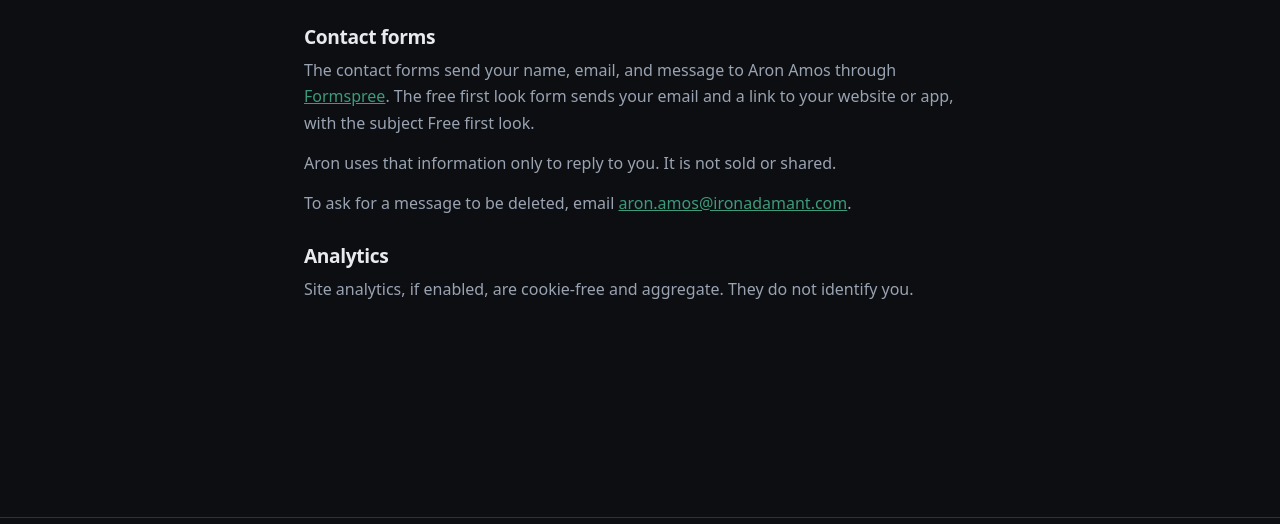
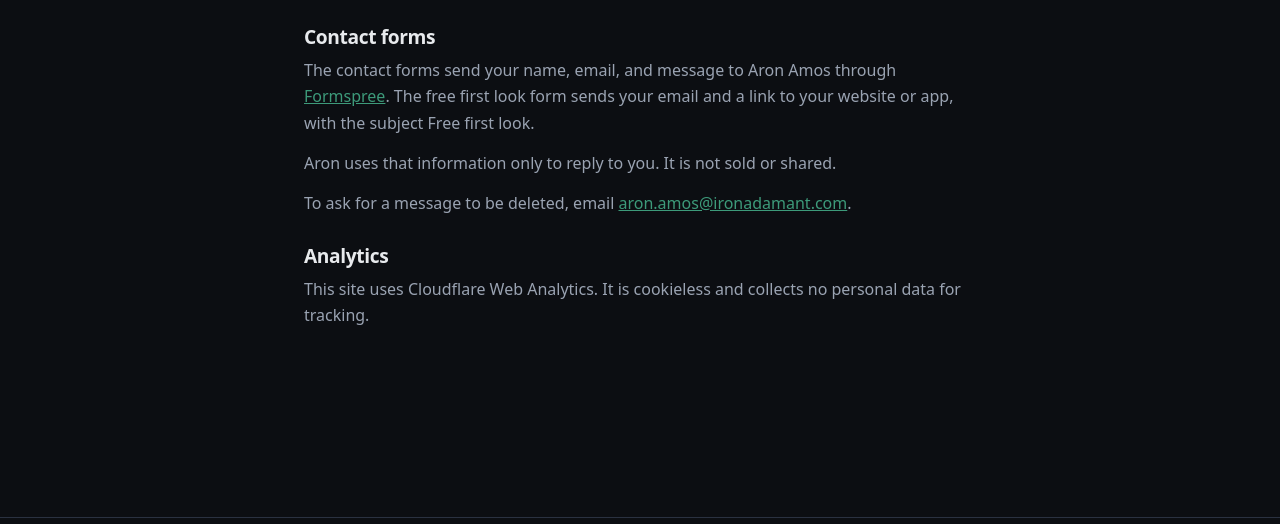
Before and after one commit to IronAdamant/IronAdamant.github.io, a plain HTML site: page privacy.html in a window 1280 px wide. Shown: the part 163-687 px from the top of the page. Drawn offline with Linux system fonts and the light colour scheme.

Commit message:
Turn on Cloudflare Web Analytics. (#12)
Replace the commented beacon with the public site token on every HTML page, and say so in the privacy note.

Co-authored-by: Cursor Agent <cursoragent@cursor.com>
Co-authored-by: Aron Amos <IronAdamant@users.noreply.github.com>

```diff
--- a/privacy.html
+++ b/privacy.html
@@ -140,7 +140,7 @@
             <p>To ask for a message to be deleted, email <a href="mailto:aron.amos@ironadamant.com">aron.amos@ironadamant.com</a>.</p>
 
             <h2>Analytics</h2>
-            <p>Site analytics, if enabled, are cookie-free and aggregate. They do not identify you.</p>
+            <p>This site uses Cloudflare Web Analytics. It is cookieless and collects no personal data for tracking.</p>
         </div>
     </main>
 
@@ -163,10 +163,7 @@
             </div>
         </div>
     </div>
-    <!-- Cloudflare Web Analytics is off until a site token is set.
-         TODO: paste the site token from the Cloudflare Web Analytics dashboard into the token below, then remove this comment so the script can load.
-    <script defer src="https://static.cloudflareinsights.com/beacon.min.js" data-cf-beacon='{"token": ""}'></script>
-    -->
+    <script defer src='https://static.cloudflareinsights.com/beacon.min.js' data-cf-beacon='{"token": "bd76e436ac634cb79b14cdfbe447206b"}'></script>
 </footer>
     <!-- END_INJECT_FOOTER -->
 
```
Also changed, not shown: 404.html (+1 -0 lines), apps.html (+1 -0 lines), atlas-workshop.html (+1 -4 lines), card/index.html (+1 -0 lines), case-studies.html (+1 -4 lines), case-study.html (+1 -4 lines), checklist.html (+1 -4 lines), contact.html (+1 -4 lines), index.html (+1 -4 lines), partials/footer.html (+1 -4 lines), projects.html (+1 -0 lines), sample-report.html (+1 -4 lines), small-business.html (+1 -0 lines), work.html (+1 -4 lines).
